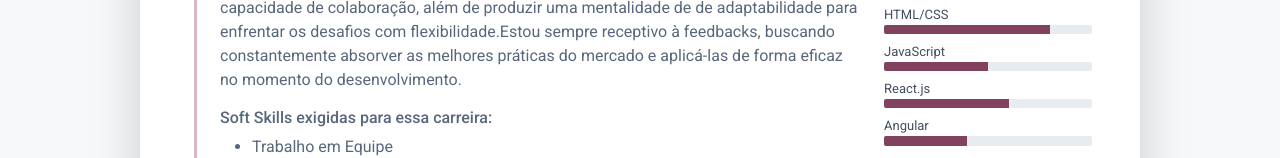
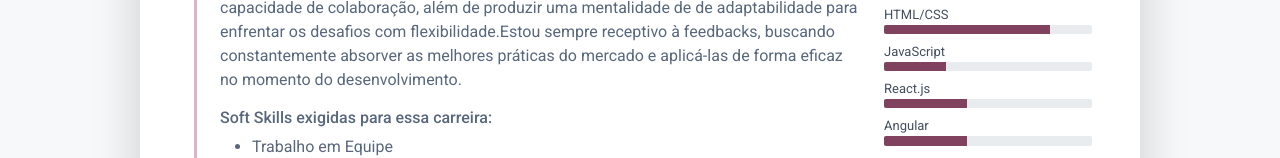
Before and after one commit to IagoMat/Mapa-de-Carreira, a plain HTML site: page index.html in a window 1280 px wide. Shown: the part 790-948 px from the top of the page. Drawn offline with Linux system fonts and the light colour scheme.

Commit message:
Update index.html

```diff
--- a/index.html
+++ b/index.html
@@ -319,7 +319,7 @@
 											<div class="resume-skill-name">JavaScript</div>
 											<div class="progress resume-progress">
 												<div class="progress-bar theme-progress-bar-dark" role="progressbar"
-													style="width: 50%" aria-valuenow="25" aria-valuemin="0"
+													style="width: 30%" aria-valuenow="25" aria-valuemin="0"
 													aria-valuemax="100"></div>
 											</div>
 										</li>
@@ -327,7 +327,7 @@
 											<div class="resume-skill-name">React.js</div>
 											<div class="progress resume-progress">
 												<div class="progress-bar theme-progress-bar-dark" role="progressbar"
-													style="width: 60%" aria-valuenow="25" aria-valuemin="0"
+													style="width: 40%" aria-valuenow="25" aria-valuemin="0"
 													aria-valuemax="100"></div>
 											</div>
 										</li>
```
